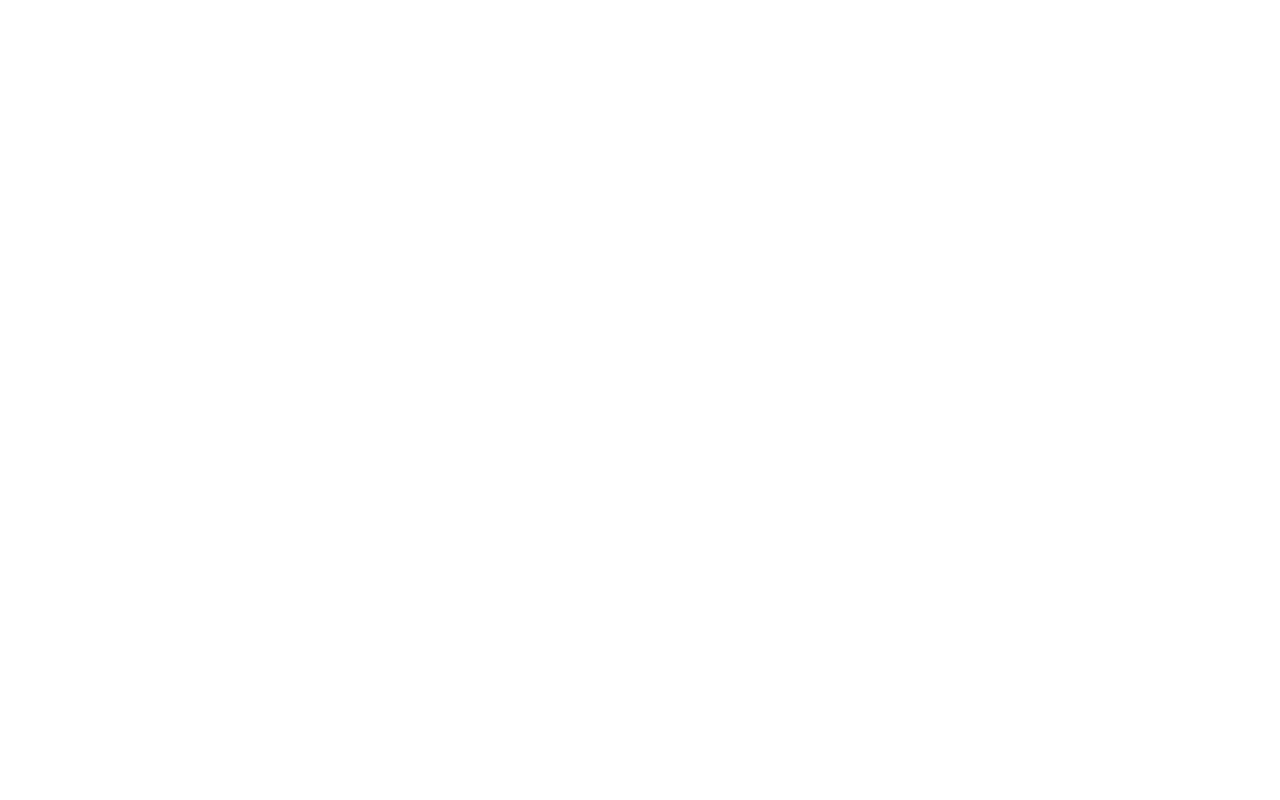
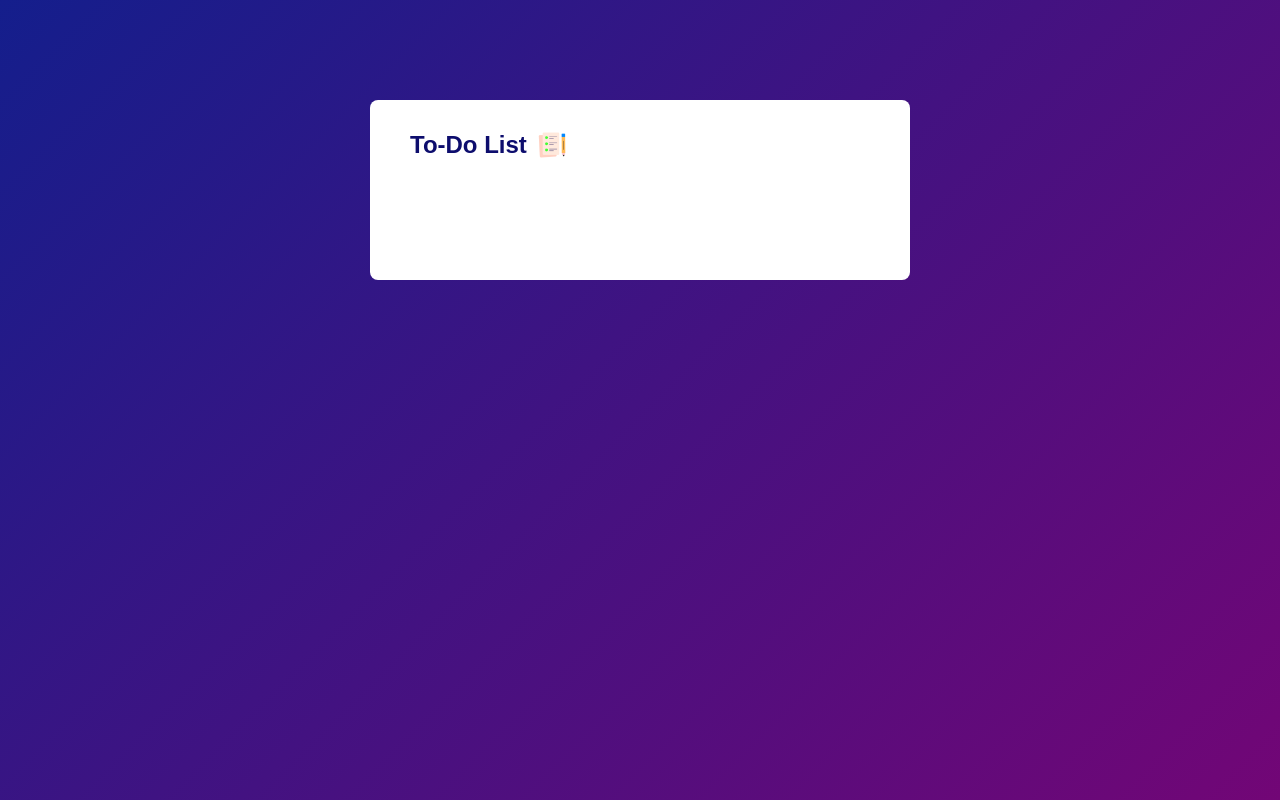
Before and after one commit to aminul9755/My-ToDo-List, a plain HTML site: page index.html in a window 1280 px wide. Drawn offline with Linux system fonts and the light colour scheme.

Commit message:
create headline with icon

```diff
--- a/index.html
+++ b/index.html
@@ -7,6 +7,17 @@
   <link rel="stylesheet" href="style.css">
 </head>
 <body>
+  <!--1. create a headline with the diary icon
+  2. create input box and a add button
+  3. create a list of tasks
+  4. make them interactive with JavaScript-->
 
+  <div class="container">
+    <div class="todo-app">
+      <h2>To-Do List <img src="images/icon.png"></h2>
+    </div>
+  </div>
+
+  <script src="script.js"></script>
 </body>
 </html>
--- a/style.css
+++ b/style.css
@@ -0,0 +1,34 @@
+* {
+  margin: 0;
+  padding: 0;
+  font-family: 'Poppins', sans-serif;
+  box-sizing: border-box;
+}
+
+.container {
+  background: linear-gradient(135deg, rgb(20, 30, 140), rgb(114, 6, 118));
+  width: 100%;
+  height: 100vh;
+  padding-top: 50px;
+}
+
+.todo-app {
+  margin: 50px auto 20px;
+  background-color: white;
+  width: 100%;
+  max-width: 540px;
+  padding: 30px 40px 120px;
+  border-radius: 8px;
+}
+
+h2 {
+  color: rgb(13, 13, 109);
+  font-size: 24px;
+  display: flex;
+  align-items: center;
+}
+
+h2 img {
+  height: 30px;
+  margin-left: 10px;
+}
```
